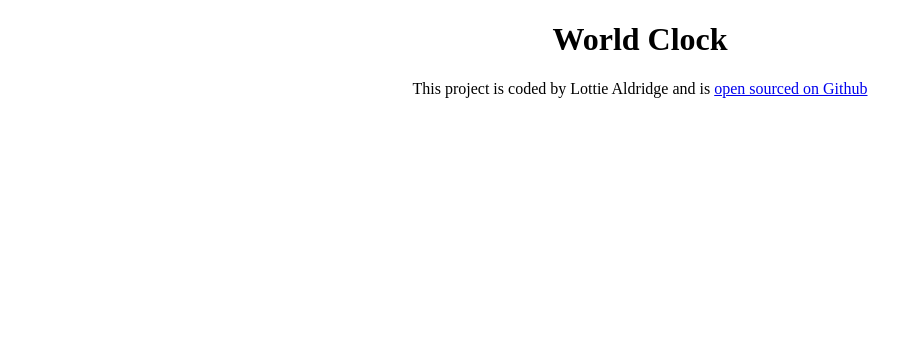
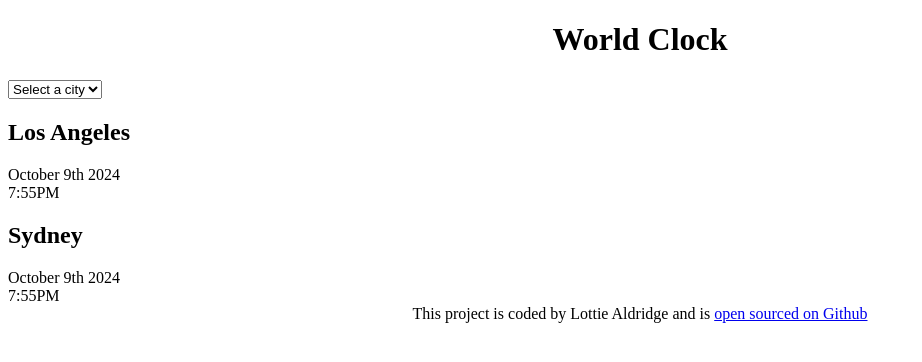
Before and after one commit to lottiealdridge/world-clock, a plain HTML site: page index.html in a window 1280 px wide. Shown: the whole page, without its empty margins (0-922 px from the left). Drawn offline with Linux system fonts and the light colour scheme.

Commit message:
updated HTML structure

```diff
--- a/index.html
+++ b/index.html
@@ -7,7 +7,27 @@
     <title>World Clock - Lottie Aldridge</title>
 </head>
 <body>
-    <h1>World Clock</h1>
+    <div class ="container">
+        <h1>World Clock</h1>
+
+        <select>
+            <option value="">Select a city</option>
+            <option value="">London</option>
+            <option value="">New York</option>
+            <option value="">Auckland</option>
+        </select>
+
+        <div class="city">
+            <h2>Los Angeles</h2>
+            <div class="date">October 9th 2024</div>
+            <div class="time">7:55PM</div>
+        </div>
+        <div class="city">
+            <h2>Sydney</h2>
+            <div class="date">October 9th 2024</div>
+            <div class="time">7:55PM</div>
+        </div>
+    </div>
     <footer>This project is coded by Lottie Aldridge and is <a href="https://github.com/lottiealdridge" target="_blank"> open sourced on Github</a></footer>
     <script src="javascript/index.js"></script>
 
```
